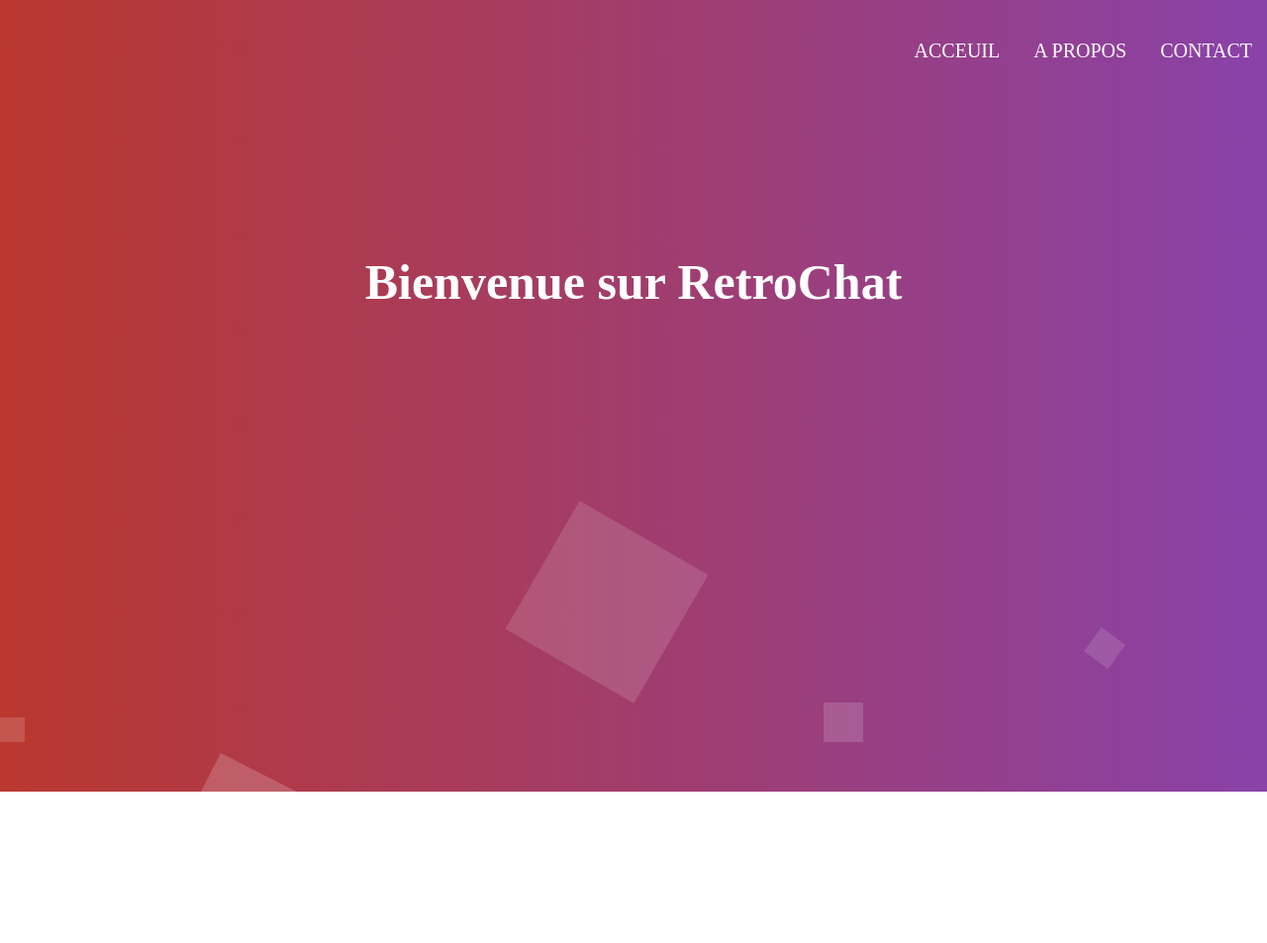
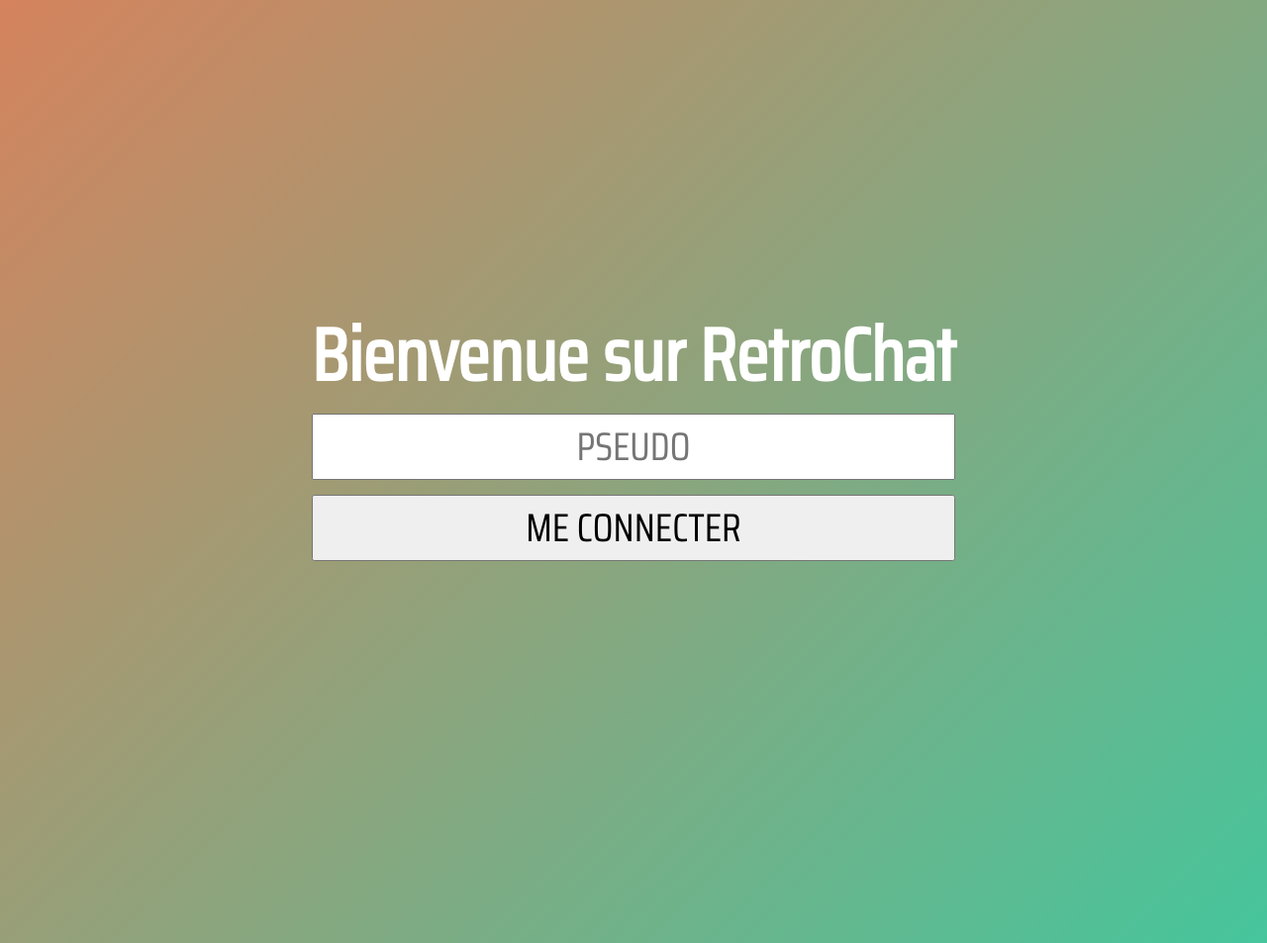
Before and after one commit to GatienFrenchDev/RetroChat, a website: page client/index.html in a window 1280 px wide. Shown: the top 953 px of the page at 99% size. Before the commit the page ends 800 px from the top, so only its background shows below. Drawn offline with Linux system fonts and the light colour scheme.

Commit message:
v2 background

```diff
--- /dev/null
+++ b/client/css/acceuil.css
@@ -0,0 +1,59 @@
+/* IMPORTATION DES POLICES */
+@import url('https://fonts.googleapis.com/css2?family=Saira+Condensed&display=swap');
+
+/* MISE A 0 DES MARGES */
+*{
+    margin: 0;
+    padding: 0;
+}
+
+body{
+    overflow: hidden;
+    width: 100%;
+    height: 100vh;
+    color: #fff;
+    background: linear-gradient(-45deg,#23A6D5, #23D5AB, #EE7752, #E73C7E);
+    background-size: 400% 400%;
+    position: relative;
+    animation: change 20s ease-in-out infinite;
+}
+
+.formulaire{
+    margin-top: 300px;
+    display: grid;
+    justify-content: center;
+}
+
+.formulaire h2{
+    font-size: 75px;
+    font-family: 'Saira Condensed', sans-serif;
+}
+
+.formulaire input{
+    font-size: 40px;
+    text-align: center;
+    font-family: 'Saira Condensed', sans-serif;
+}
+
+.formulaire button{
+    text-transform: uppercase;
+    margin-top: 15px;
+    font-size: 40px;
+    font-family: 'Saira Condensed', sans-serif;
+}
+
+
+
+
+/* animation de l'arriere plan */
+@keyframes change{
+    0%{
+        background-position: 0 50%;
+    }
+    50%{
+        background-position: 100% 50%;
+    }
+    100%{
+        background-position: 0 50%;
+    }
+}
--- a/client/css/style.css
+++ /dev/null
@@ -1,107 +0,0 @@
-*{
-    margin: 0;
-    padding: 0;
-}
-
-body{
-    font-family: 'Baloo';
-}
-
-.nav{
-    width: 100%;
-    position: absolute;
-}
-
-.nav ul{
-    height: 50px;
-    float: right;
-}
-
-.nav ul li{
-    display: inline-block;
-    padding: 40px 15px;
-    text-transform: uppercase;
-    color: #fff;
-    font-size: 20px;
-}
-
-.nav h2{
-    text-align: center;
-    color: #fff;
-    font-size: 50px;
-    margin-top: 20%;
-}
-
-.animation{
-    background: linear-gradient(to left, #8942a8, #ba382f);
-    width: 100%;
-    height: 100vh;
-}
-
-.box{
-    position: absolute;
-    top: 0;
-    left: 0;
-    width: 100%;
-    height: 100%;
-    overflow: hidden;
-}
-
-.box li{
-    position: absolute;
-    display: block;
-    list-style: none;
-    width: 25px;
-    height: 25px;
-    background: rgba(255, 255, 255, 0.2);
-    animation: animate 20s linear infinite;
-    bottom: -150px;
-}
-
-.box li:nth-child(1){
-    left: 86%;
-    width: 30px;
-    height: 30px;
-    animation-delay: 1.5s;
-    animation-duration: 10s;
-}
-
-.box li:nth-child(3){
-    left: 70%;
-    width: 100px;
-    height: 100px;
-    animation-delay: 5.5s;
-}
-
-.box li:nth-child(4){
-    left: 42%;
-    width: 150px;
-    height: 150px;
-    animation-delay: 0s;
-    animation-duration: 15s;
-}
-
-.box li:nth-child(5){
-    left: 65%;
-    width: 40px;
-    height: 40px;
-    animation-delay: 0s;
-}
-
-.box li:nth-child(6){
-    left: 15%;
-    width: 110px;
-    height: 110px;
-    animation-delay: 3.5s;
-}
-
-@keyframes animate{
-    0%{
-        transform: translateY(0) rotate(0deg);
-        opacity: 1;
-    }
-    100%{
-        transform: translateY(-800px) rotate(360deg);
-        opacity: 0;
-    }
-}
--- a/client/index.html
+++ b/client/index.html
@@ -1,32 +1,18 @@
 <!DOCTYPE html>
-<html lang="en">
+<html lang="fr">
 <head>
     <meta charset="UTF-8">
     <meta http-equiv="X-UA-Compatible" content="IE=edge">
     <meta name="viewport" content="width=device-width, initial-scale=1.0">
-    <link rel="stylesheet" type="text/css" href="css/style.css">
+    <link rel="stylesheet" type="text/css" href="css/acceuil.css">
+    <script src="js/app.js"></script>
     <title>RetroChat</title>
 </head>
 <body>
-    <div class="nav">
-        <ul>
-            <li>Acceuil</li>
-            <li>A propos</li>
-            <li>Contact</li>
-        </ul>
-
-        <h2>Bienvenue sur RetroChat</h2>
-    </div>
-
-    <div class="animation">
-        <ul class="box">
-            <li></li>
-            <li></li>
-            <li></li>
-            <li></li>
-            <li></li>
-            <li></li>
-        </ul>
-    </div>
+        <div class="formulaire">
+            <h2>Bienvenue sur RetroChat</h2>
+            <input type="text" placeholder="PSEUDO">
+            <button type="submit">me connecter</button>
+        </div>
 </body>
 </html>
--- a/server/server.js
+++ b/server/server.js
@@ -5,6 +5,7 @@ const app = express()
 const port = 80
 
 app.use('/css',express.static(__dirname +'/../client/css'));
+app.use('/js',express.static(__dirname +'/../client/js'));
 
 app.listen(port, () => {
     console.log(`Lancement du serveur sur le port ${port}`)
```
Also changed, not shown: client/chat.html (added, +12 -0 lines), client/js/app.js (added).
